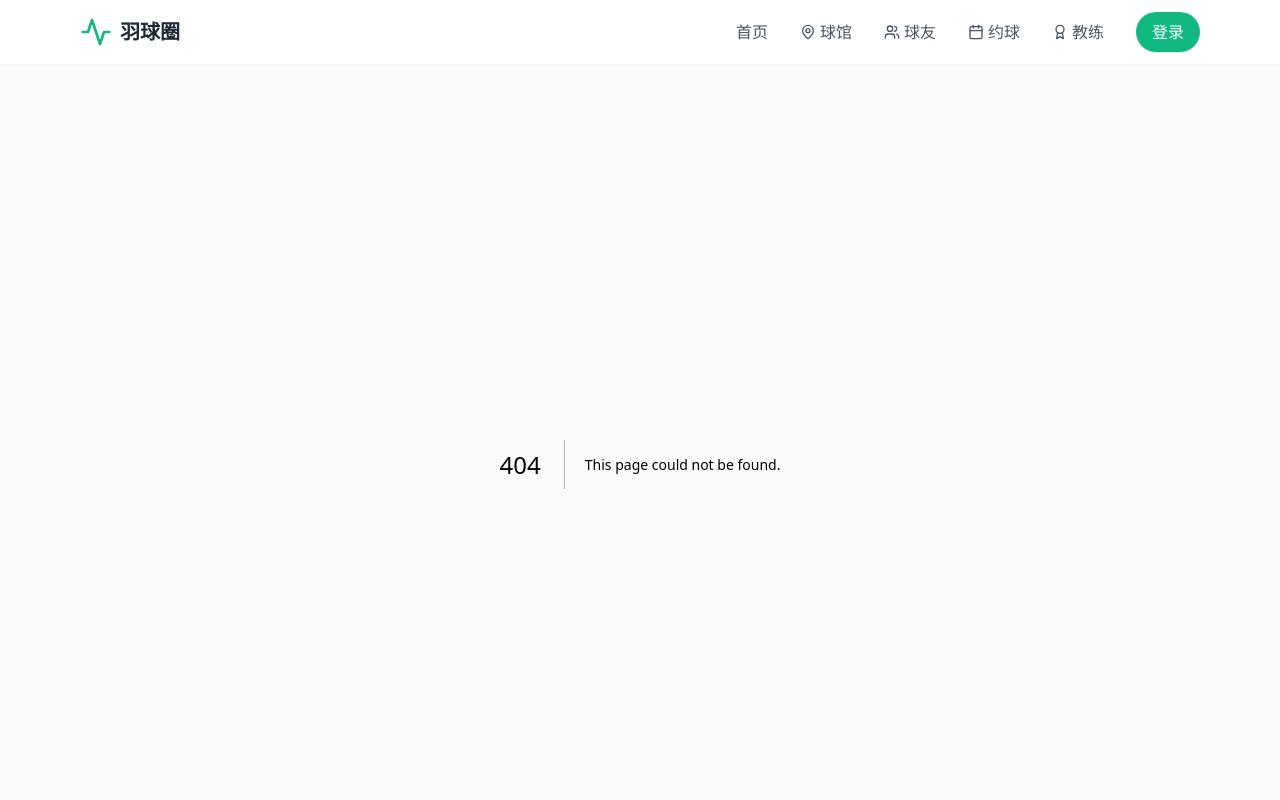
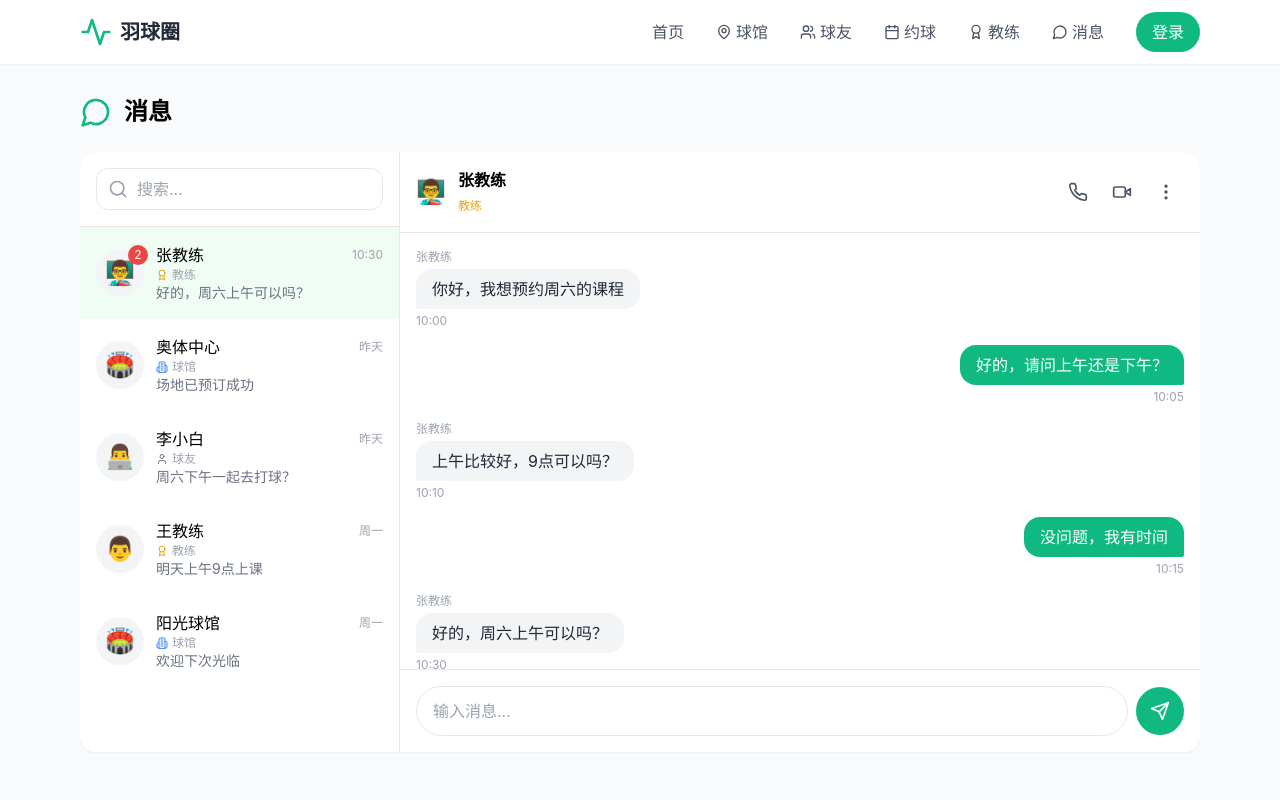
Before and after one commit to tomisnotcat/badminton-venue, a Next.js app: page /messages in a window 1280 px wide. Before the commit this address had no page. Shown: the top 800 px of the page. Built offline with nearby package versions, Linux system fonts and the light colour scheme.

Commit message:
feat: 添加内部通讯系统

```diff
--- /dev/null
+++ b/src/app/messages/page.js
@@ -0,0 +1,188 @@
+'use client'
+
+import { useState } from 'react'
+import { MessageCircle, Search, Send, Phone, Video, MoreVertical, User, Building2, Award } from 'lucide-react'
+
+export default function MessagesPage() {
+  const [selectedChat, setSelectedChat] = useState(1)
+  const [newMessage, setNewMessage] = useState('')
+
+  const currentUser = { name: '我', avatar: '🏸' }
+
+  const users = [
+    { id: 1, name: '张教练', avatar: '👨‍🏫', role: '教练', lastMsg: '好的，周六上午可以吗？', time: '10:30', unread: 2 },
+    { id: 2, name: '奥体中心', avatar: '🏟️', role: '球馆', lastMsg: '场地已预订成功', time: '昨天', unread: 0 },
+    { id: 3, name: '李小白', avatar: '👨‍💻', role: '球友', lastMsg: '周六下午一起去打球？', time: '昨天', unread: 0 },
+    { id: 4, name: '王教练', avatar: '👨', role: '教练', lastMsg: '明天上午9点上课', time: '周一', unread: 0 },
+    { id: 5, name: '阳光球馆', avatar: '🏸', avatar: '🏟️', role: '球馆', lastMsg: '欢迎下次光临', time: '周一', unread: 0 },
+  ]
+
+  const messages = {
+    1: [
+      { id: 1, sender: 1, text: '你好，我想预约周六的课程', time: '10:00' },
+      { id: 2, sender: 'me', text: '好的，请问上午还是下午？', time: '10:05' },
+      { id: 3, sender: 1, text: '上午比较好，9点可以吗？', time: '10:10' },
+      { id: 4, sender: 'me', text: '没问题，我有时间', time: '10:15' },
+      { id: 5, sender: 1, text: '好的，周六上午可以吗？', time: '10:30' },
+    ],
+    2: [
+      { id: 1, sender: 2, text: '您好，请问要预订场地吗？', time: '昨天 14:00' },
+      { id: 2, sender: 'me', text: '是的，我想预订周六下午', time: '昨天 14:05' },
+      { id: 3, sender: 2, text: '场地已预订成功', time: '昨天 14:10' },
+    ],
+  }
+
+  const getRoleIcon = (role) => {
+    if (role === '教练') return <Award className="w-3 h-3" />
+    if (role === '球馆') return <Building2 className="w-3 h-3" />
+    return <User className="w-3 h-3" />
+  }
+
+  const getRoleColor = (role) => {
+    if (role === '教练') return 'text-amber-500'
+    if (role === '球馆') return 'text-blue-500'
+    return 'text-gray-500'
+  }
+
+  const selectedUser = users.find(u => u.id === selectedChat)
+  const chatMessages = messages[selectedChat] || []
+
+  const sendMessage = () => {
+    if (!newMessage.trim()) return
+    alert('消息已发送：' + newMessage)
+    setNewMessage('')
+  }
+
+  return (
+    <div className="min-h-screen bg-gray-50">
+      <div className="max-w-6xl mx-auto px-4 py-8">
+        <div className="flex items-center gap-3 mb-6">
+          <MessageCircle className="w-8 h-8 text-primary" />
+          <h1 className="text-2xl font-bold">消息</h1>
+        </div>
+
+        <div className="bg-white rounded-2xl shadow-sm overflow-hidden flex" style={{ height: '600px' }}>
+          {/* Left - User List */}
+          <div className="w-80 border-r flex flex-col">
+            {/* Search */}
+            <div className="p-4 border-b">
+              <div className="relative">
+                <Search className="w-5 h-5 absolute left-3 top-1/2 -translate-y-1/2 text-gray-400" />
+                <input type="text" placeholder="搜索..." className="w-full pl-10 pr-4 py-2 border rounded-xl" />
+              </div>
+            </div>
+
+            {/* Chat List */}
+            <div className="flex-1 overflow-y-auto">
+              {users.map(user => (
+                <button
+                  key={user.id}
+                  onClick={() => setSelectedChat(user.id)}
+                  className={`w-full p-4 flex items-center gap-3 hover:bg-gray-50 transition ${selectedChat === user.id ? 'bg-green-50' : ''}`}
+                >
+                  <div className="relative">
+                    <div className="w-12 h-12 bg-gray-100 rounded-full flex items-center justify-center text-2xl">
+                      {user.avatar}
+                    </div>
+                    {user.unread > 0 && (
+                      <span className="absolute -top-1 -right-1 w-5 h-5 bg-red-500 text-white text-xs rounded-full flex items-center justify-center">
+                        {user.unread}
+                      </span>
+                    )}
+                  </div>
+                  <div className="flex-1 text-left">
+                    <div className="flex items-center justify-between">
+                      <span className="font-medium">{user.name}</span>
+                      <span className="text-xs text-gray-400">{user.time}</span>
+                    </div>
+                    <div className="flex items-center gap-1">
+                      <span className={`text-xs ${getRoleColor(user.role)}`}>{getRoleIcon(user.role)}</span>
+                      <span className="text-xs text-gray-400">{user.role}</span>
+                    </div>
+                    <p className="text-sm text-gray-500 truncate">{user.lastMsg}</p>
+                  </div>
+                </button>
+              ))}
+            </div>
+          </div>
+
+          {/* Right - Chat Area */}
+          <div className="flex-1 flex flex-col">
+            {selectedUser ? (
+              <>
+                {/* Chat Header */}
+                <div className="p-4 border-b flex items-center justify-between">
+                  <div className="flex items-center gap-3">
+                    <div className="text-2xl">{selectedUser.avatar}</div>
+                    <div>
+                      <h3 className="font-bold">{selectedUser.name}</h3>
+                      <span className={`text-xs ${getRoleColor(selectedUser.role)}`}>{selectedUser.role}</span>
+                    </div>
+                  </div>
+                  <div className="flex items-center gap-2">
+                    <button className="p-2 hover:bg-gray-100 rounded-lg">
+                      <Phone className="w-5 h-5 text-gray-600" />
+                    </button>
+                    <button className="p-2 hover:bg-gray-100 rounded-lg">
+                      <Video className="w-5 h-5 text-gray-600" />
+                    </button>
+                    <button className="p-2 hover:bg-gray-100 rounded-lg">
+                      <MoreVertical className="w-5 h-5 text-gray-600" />
+                    </button>
+                  </div>
+                </div>
+
+                {/* Messages */}
+                <div className="flex-1 overflow-y-auto p-4 space-y-4">
+                  {chatMessages.map(msg => (
+                    <div key={msg.id} className={`flex ${msg.sender === 'me' ? 'justify-end' : 'justify-start'}`}>
+                      <div className={`max-w-[70%] ${msg.sender === 'me' ? 'order-2' : ''}`}>
+                        {msg.sender !== 'me' && (
+                          <div className="text-xs text-gray-400 mb-1">{selectedUser.name}</div>
+                        )}
+                        <div className={`px-4 py-2 rounded-2xl ${
+                          msg.sender === 'me'
+                            ? 'bg-primary text-white rounded-br-sm'
+                            : 'bg-gray-100 text-gray-800 rounded-bl-sm'
+                        }`}>
+                          {msg.text}
+                        </div>
+                        <div className={`text-xs text-gray-400 mt-1 ${msg.sender === 'me' ? 'text-right' : ''}`}>
+                          {msg.time}
+                        </div>
+                      </div>
+                    </div>
+                  ))}
+                </div>
+
+                {/* Input */}
+                <div className="p-4 border-t">
+                  <div className="flex items-center gap-2">
+                    <input
+                      type="text"
+                      value={newMessage}
+                      onChange={(e) => setNewMessage(e.target.value)}
+                      onKeyPress={(e) => e.key === 'Enter' && sendMessage()}
+                      placeholder="输入消息..."
+                      className="flex-1 px-4 py-3 border rounded-full"
+                    />
+                    <button
+                      onClick={sendMessage}
+                      className="w-12 h-12 bg-primary text-white rounded-full flex items-center justify-center hover:bg-secondary"
+                    >
+                      <Send className="w-5 h-5" />
+                    </button>
+                  </div>
+                </div>
+              </>
+            ) : (
+              <div className="flex-1 flex items-center justify-center text-gray-400">
+                选择一个对话开始聊天
+              </div>
+            )}
+          </div>
+        </div>
+      </div>
+    </div>
+  )
+}
--- a/src/components/Navbar.js
+++ b/src/components/Navbar.js
@@ -2,7 +2,7 @@
 
 import Link from 'next/link'
 import { useState } from 'react'
-import { Menu, X, Activity, User, MapPin, Calendar, Users, Award } from 'lucide-react'
+import { Menu, X, Activity, User, MapPin, Calendar, Users, Award, MessageCircle } from 'lucide-react'
 
 export default function Navbar() {
   const [menuOpen, setMenuOpen] = useState(false)
@@ -31,6 +31,9 @@ export default function Navbar() {
             <Link href="/coaches" className="text-gray-600 hover:text-primary font-medium flex items-center gap-1">
               <Award className="w-4 h-4" /> 教练
             </Link>
+            <Link href="/messages" className="text-gray-600 hover:text-primary font-medium flex items-center gap-1">
+              <MessageCircle className="w-4 h-4" /> 消息
+            </Link>
             <Link href="/login" className="px-4 py-2 bg-primary text-white rounded-full hover:bg-secondary font-medium">
               登录
             </Link>
@@ -51,6 +54,7 @@ export default function Navbar() {
               <Link href="/players" className="text-gray-600 px-2 font-medium" onClick={() => setMenuOpen(false)}>👥 球友</Link>
               <Link href="/match" className="text-gray-600 px-2 font-medium" onClick={() => setMenuOpen(false)}>📅 约球</Link>
               <Link href="/coaches" className="text-gray-600 px-2 font-medium" onClick={() => setMenuOpen(false)}>🏅 教练</Link>
+              <Link href="/messages" className="text-gray-600 px-2 font-medium" onClick={() => setMenuOpen(false)}>💬 消息</Link>
               <Link href="/login" className="text-primary px-2 font-medium" onClick={() => setMenuOpen(false)}>登录</Link>
             </div>
           </div>
```
